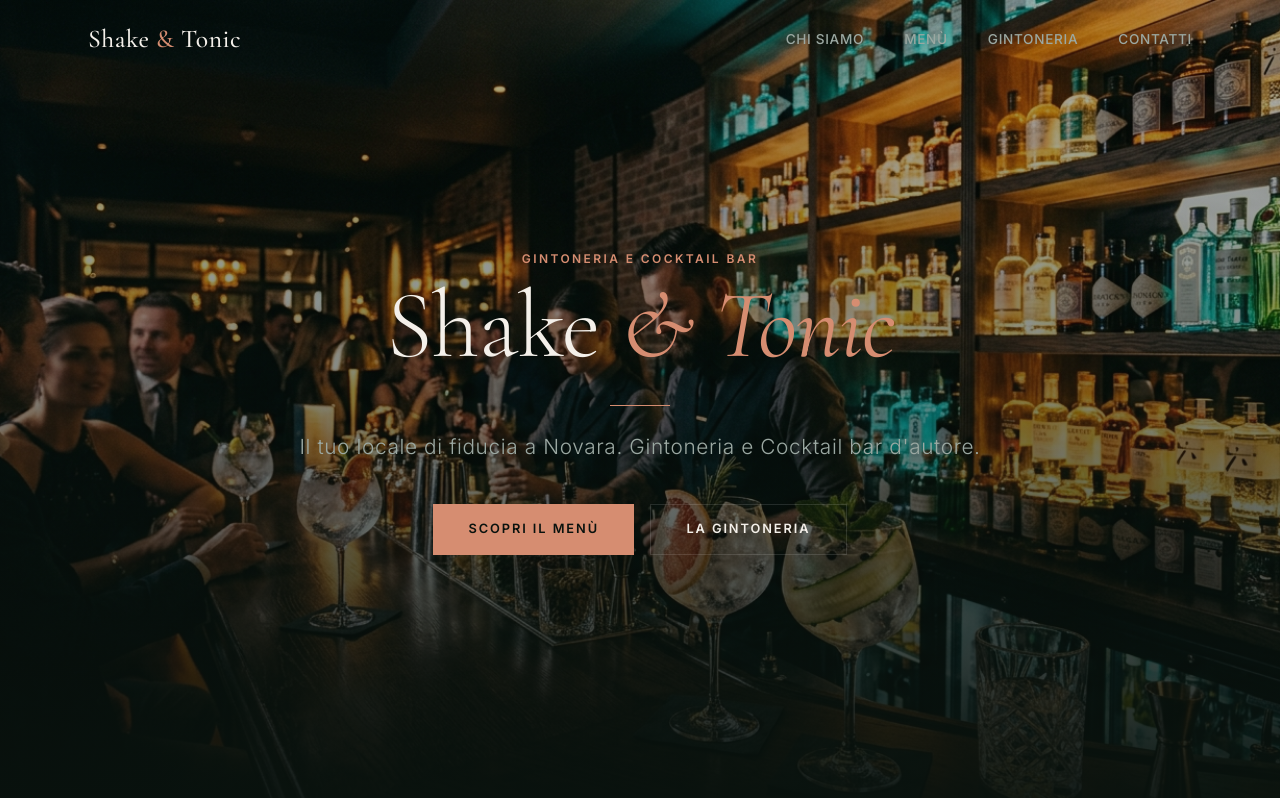
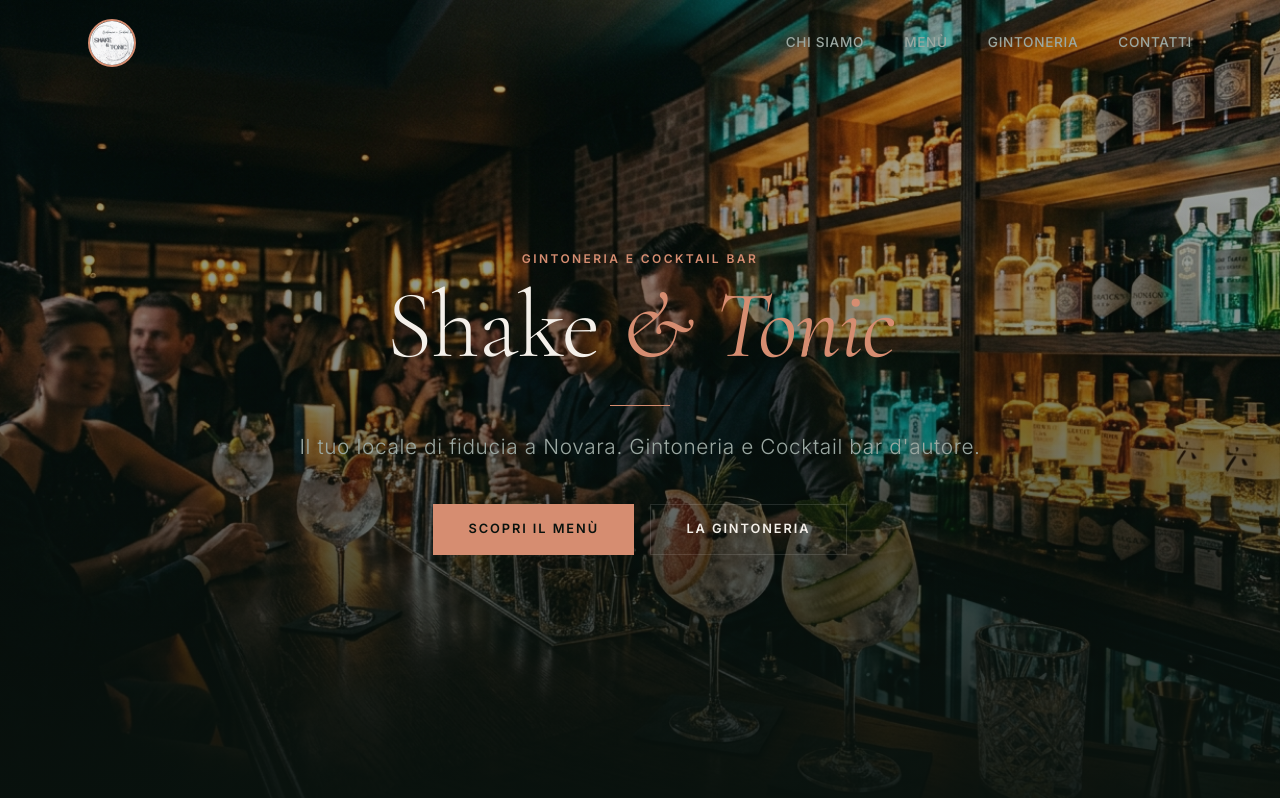
Before and after one commit to BarattoGo/Mirko, a React (Vite) app: page / in a window 1280 px wide. Shown: the top 798 px of the page. Built offline with nearby package versions, Linux system fonts and the light colour scheme.

Commit message:
🖼️ Use uploaded logo for favicon, OG image, and nav logo (rounded)

```diff
--- a/index.html
+++ b/index.html
@@ -2,12 +2,13 @@
 <html lang="it">
   <head>
     <meta charset="UTF-8" />
-    <link rel="icon" type="image/svg+xml" href="/favicon.svg" />
+    <link rel="icon" type="image/jpeg" href="/logo.jpg" />
     <meta name="viewport" content="width=device-width, initial-scale=1.0" />
     <title>Shake & Tonic | Caffetteria di giorno, Gintoneria di sera</title>
-    <meta name="description" content="Shake & Tonic — Il tuo locale di fiducia. Colazioni e pranzi di giorno, gin tonic d'autore e cocktail di sera. Vieni a trovarci!" />
-    <meta property="og:title" content="Shake & Tonic | Caffetteria & Gintoneria" />
-    <meta property="og:description" content="Caffetteria di giorno, Gintoneria di sera. Il tuo punto di riferimento." />
+    <meta name="description" content="Shake & Tonic — Il tuo locale di fiducia a Novara. Gintoneria e Cocktail bar d'autore. Vieni a trovarci!" />
+    <meta property="og:title" content="Shake & Tonic | Gintoneria e Cocktail Bar" />
+    <meta property="og:description" content="Gintoneria e Cocktail bar. Il tuo punto di ritrovo esclusivo a Novara." />
+    <meta property="og:image" content="/logo.jpg" />
     <meta property="og:type" content="website" />
     <link rel="preconnect" href="https://fonts.googleapis.com" />
     <link rel="preconnect" href="https://fonts.gstatic.com" crossorigin />
--- a/src/App.jsx
+++ b/src/App.jsx
@@ -18,8 +18,12 @@ const Navbar = () => {
   return (
     <nav className={`navbar ${scrolled ? 'scrolled' : ''}`}>
       <div className="container">
-        <a href="#" className="nav-logo">
-          Shake <span>&</span> Tonic
+        <a href="#" className="nav-logo" style={{ display: 'flex', alignItems: 'center' }}>
+          <img
+            src="/logo.jpg"
+            alt="Shake & Tonic"
+            style={{ height: '48px', width: '48px', borderRadius: '50%', objectFit: 'cover', border: '2px solid var(--color-accent)' }}
+          />
         </a>
         <div className={`nav-links ${menuOpen ? 'open' : ''}`}>
           <a href="#chi-siamo" onClick={() => setMenuOpen(false)}>Chi Siamo</a>
```
Also changed, not shown: public/logo.jpg (added).
